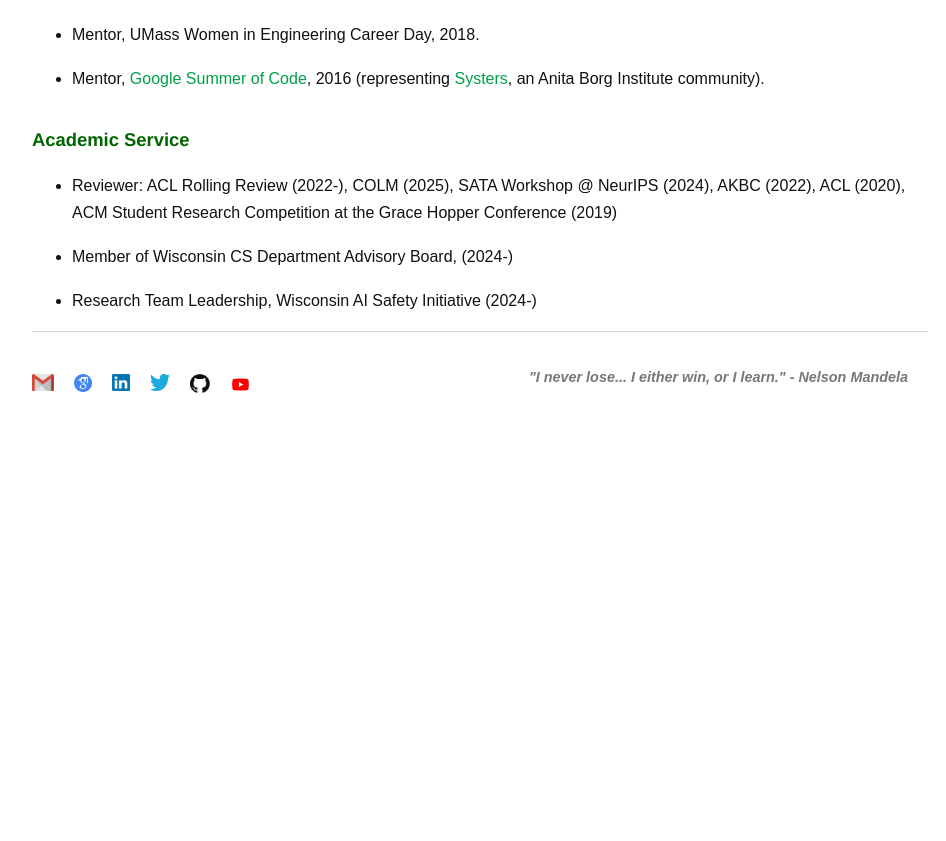
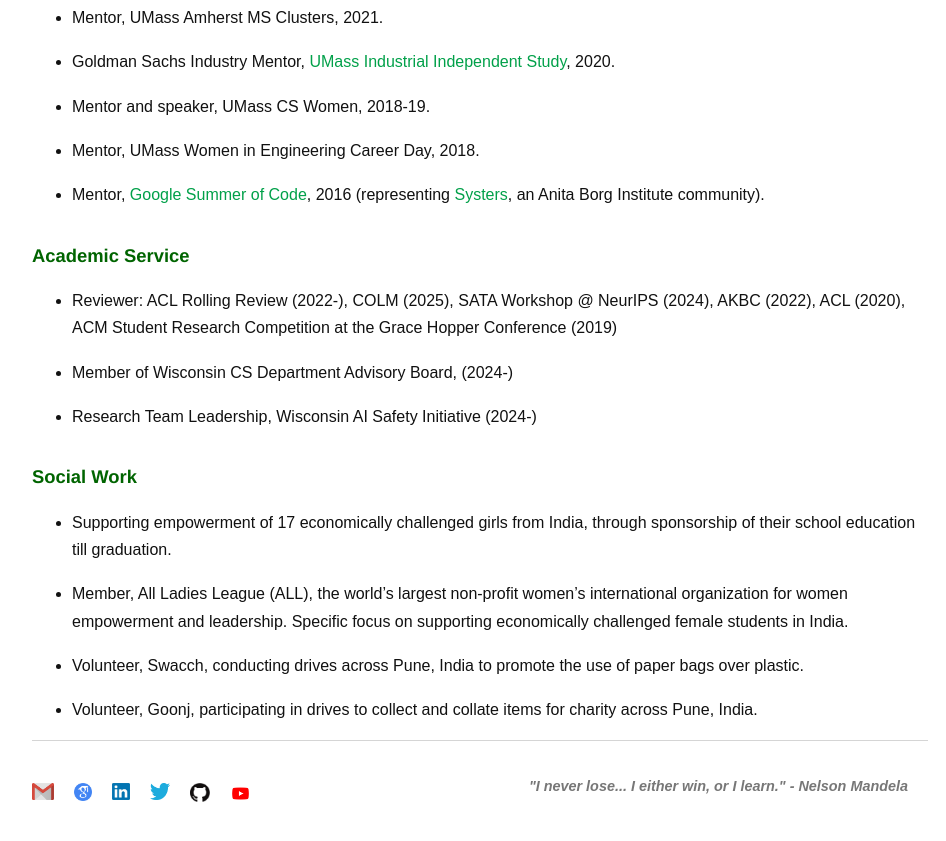
Before and after one commit to Uppaal/Uppaal.github.io, a Jekyll site: the page built from awards_service.html, in a window 1280 px wide and 900 px high, scrolled down 1207 px. Shown: the top 841 px of the window, without its empty margins (160-1106 px from the left). Built offline with Jekyll 4.4.1, drawn with Linux system fonts in a browser that asks for light colours; before the commit the page ends 1698 px from its top, so only the background shows below that; some of the changed text lies outside the part shown.

```diff
--- a/awards_service.html
+++ b/awards_service.html
@@ -18,8 +18,8 @@ title: Service and Recognition
 <h3> Selected Awards</h3>
 <ul>
   <li>UW Madison First-year CS Departmental Scholarship, 2022.</li>
-  <!-- <li><a href="https://en.wikipedia.org/wiki/Karmaveer_Chakra_Award">Karamveer Chakra Award</a> (instituted by the <b>United Nations</b> and iCONGO), 2021. </li> -->
-  <!-- <li>Young Leaders Creating a Better World for ALL Award at Women Economic Forum, 2019. (For supporting the education of underprivileged school aged girls.) </li>   -->
+  <li><a href="https://en.wikipedia.org/wiki/Karmaveer_Chakra_Award">Karamveer Chakra Award</a> (instituted by the <b>United Nations</b> and iCONGO), 2021. </li>
+  <li>Young Leaders Creating a Better World for ALL Award at Women Economic Forum, 2019. (For supporting the education of underprivileged school aged girls.) </li>
   <li>Semi Finalist, ACM Student Research Competition – Grace Hopper Celebration for Women in Computing, 2018.</li>
   <li>All India Rank 2, <a href="http://ncat.co.in/">National Creativity and Aptitude Test (NCAT)</a>, 2015.</li>
 </ul>
@@ -62,11 +62,11 @@ title: Service and Recognition
   <li>Research Team Leadership, Wisconsin AI Safety Initiative (2024-)</li>
 </ul>
 
-<!--
+
 <h3>Social Work</h3>
 <ul>
   <li>Supporting empowerment of 17 economically challenged girls from India, through sponsorship of their school education till graduation.</li>
   <li>Member, All Ladies League (ALL), the world’s largest non-profit women’s international organization for women empowerment and leadership. Specific focus on supporting economically challenged female students in India.</li>
   <li>Volunteer, Swacch, conducting drives across Pune, India to promote the use of paper bags over plastic.</li>
   <li>Volunteer, Goonj, participating in drives to collect and collate items for charity across Pune, India.</li>
-</ul> -->
+</ul>
```
